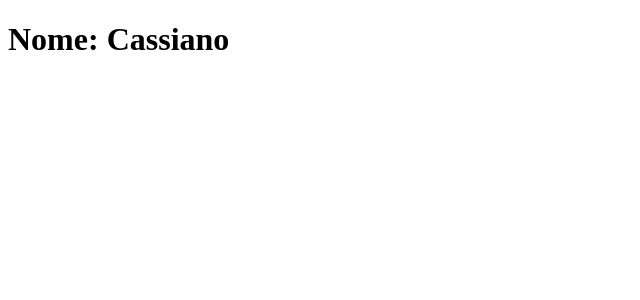
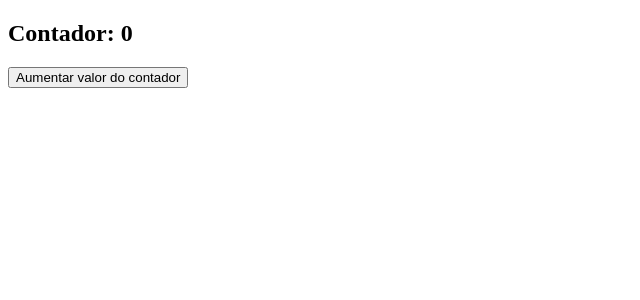
Before and after one commit to Cassianosch/curso-percursor-web-2022, a React (Create React App) app in the folder react/curso-programadorcs-parte1-app/: page / in a window 1280 px wide. Shown: the top 300 px of the page, without its empty margins (0-640 px from the left). Built offline with nearby package versions, Linux system fonts and the light colour scheme.

Commit message:
fix: adicionado useState

```diff
--- /dev/null
+++ b/react/curso-programadorcs-parte1-app/src/hooks/UseState/UseState.js
@@ -0,0 +1,14 @@
+import React, { useState } from "react";
+
+export const UseState = () => {
+  const [contador, setContador] = useState(0);
+
+  return (
+    <>
+      <h2>Contador: {contador}</h2>
+      <button onClick={() => setContador(contador + 1)}>
+        Aumentar valor do contador
+      </button>
+    </>
+  );
+};
--- /dev/null
+++ b/react/curso-programadorcs-parte1-app/src/hooks/UseState/index.js
@@ -0,0 +1 @@
+export { UseState } from "./UseState";
--- a/react/curso-programadorcs-parte1-app/src/index.js
+++ b/react/curso-programadorcs-parte1-app/src/index.js
@@ -2,6 +2,7 @@ import React from "react";
 import ReactDOM from "react-dom/client";
 // import App from "./App";
 import Banner, { Banner2 } from "./Banner";
+import { UseState } from "./hooks/UseState";
 
 const root = ReactDOM.createRoot(document.getElementById("root"));
 
@@ -12,9 +13,8 @@ const dadosUsuario = {
 
 root.render(
   <div>
-    <Banner {...dadosUsuario} />
+    {/* <Banner {...dadosUsuario} /> */}
     {/* <Banner2 /> */}
-    {/* <h1>Programador CS</h1>
-    <h2>Curso de React</h2> */}
+    <UseState />
   </div>
 );
```
